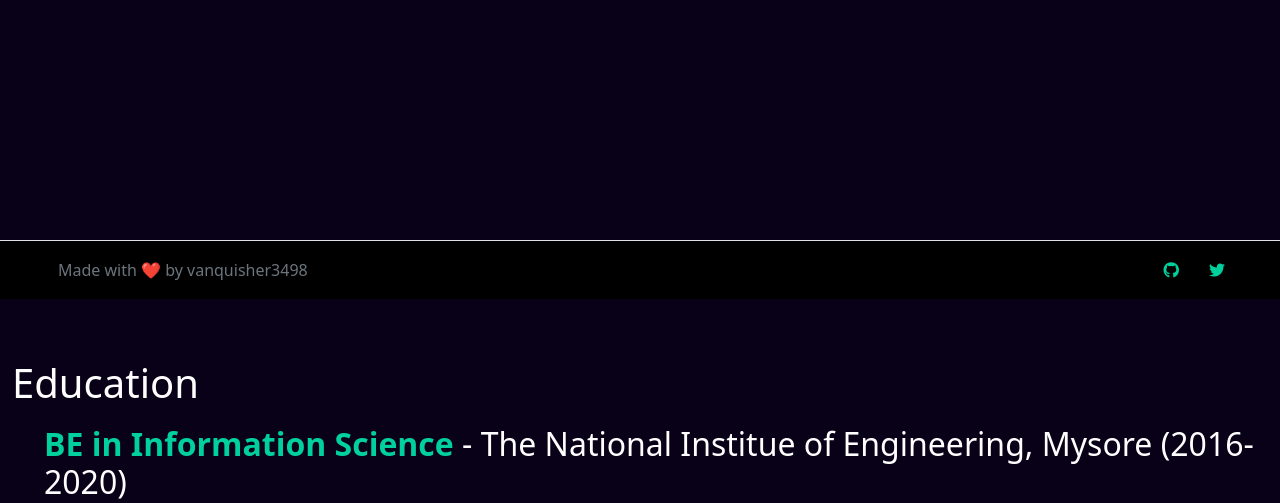
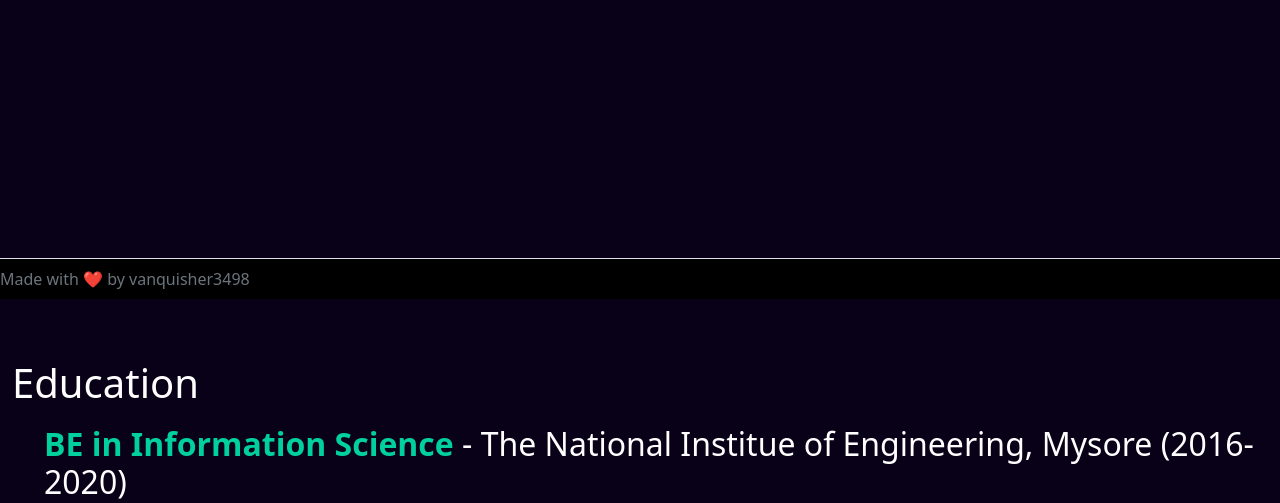
Before and after one commit to Prajwalmithun/fportfolio, a Flask app: page / in a window 1280 px wide. Shown: the part 501-1004 px from the top of the page. Run offline with Flask 2, Linux system fonts and the light colour scheme.

Commit message:
made few UI changes

```diff
--- a/templates/base.html
+++ b/templates/base.html
@@ -45,22 +45,24 @@
 </body>
 
 <div class="container ">
-    <footer class="d-flex flex-wrap justify-content-between align-items-center py-3 border-top fixed-bottom" >
-        <div class="col-md-4 d-flex align-items-center ">
-            <a href="/ " class="mb-3 me-2 mb-md-0 text-muted text-decoration-none lh-1 ">
+    <footer class="d-flex flex-wrap justify-content-between align-items-center py-2 border-top fixed-bottom" >
+        <div class="align-items-center ">
+            <!-- <a href="/ " class="mb-3 me-2 mb-md-0 text-muted text-decoration-none lh-1 ">
                 <svg class="bi " width="50 " height="24"><use xlink:href="#bootstrap "/></svg>
-            </a>
+            </a> -->
             <span class="text-muted footer-name-center"> Made with ❤️ by vanquisher3498 </span>
+
         </div>
 
+    <!--
         <ul class="nav justify-content-end list-unstyled d-flex ">
-            <li ><a href="https://github.com/Prajwalmithun" target="_blank" rel="noopener noreferrer"><i class="fab fa-github green-logo logo-padding "></a></i></li>
+            <li align="center"><a href="https://github.com/Prajwalmithun" target="_blank" rel="noopener noreferrer"><i class="fab fa-github green-logo logo-padding "></a></i></li>
             <li ><a href="https://twitter.com/vanquisher3498" target="_blank" rel="noopener noreferrer"><i class="fab fa-twitter  green-logo logo-padding "></a></i></li>
             <li class="ms-3 "><a class="text-muted " href="# "><svg class="bi " width="24 " height="24 " ><use xlink:href="#twitter "/></svg></a></li>
             <!--<li class="ms-3 "><a class="text-muted " href="# "><svg class="bi " width="24 " height="24 "><use xlink:href="#instagram "/></svg></a></li>
 
             <li class="ms-3 "><a class="text-muted " href="# "><svg class="bi " width="24 " height="24 "><use xlink:href="#facebook "/></svg></a></li>
-            --></ul>
+            </ul> -->
     </footer>
 </div>
 
```
